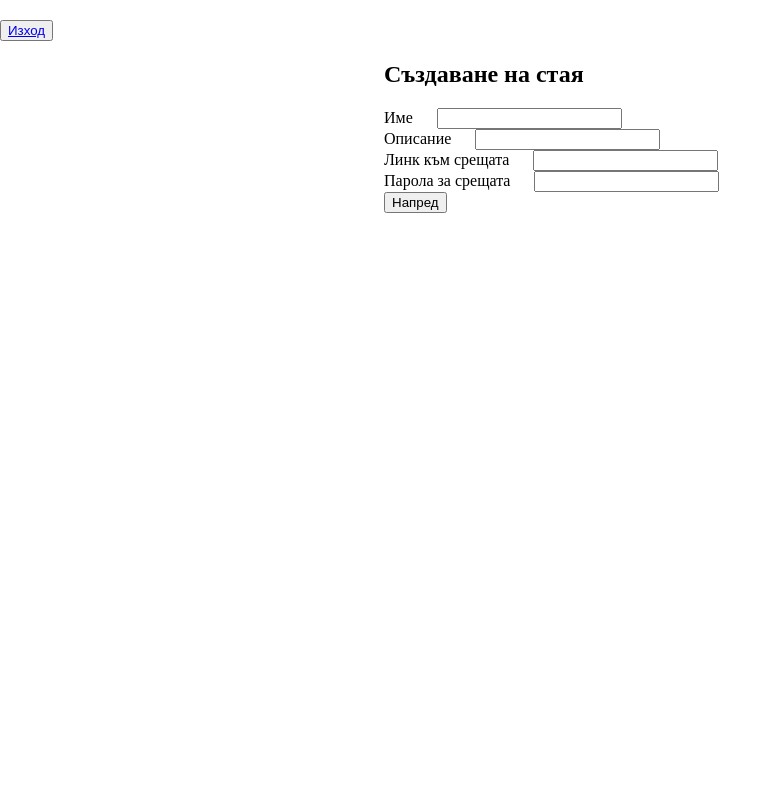
After one commit to MilenaHristova/WaitingRoom, a PHP site: page /create_room.html in a window 1280 px wide. The commit adds this page. Shown: the whole page, without its empty margins (0-782 px from the left). Run offline with PHP 8.4, Linux system fonts and the light colour scheme.

Commit message:
creating room

```diff
--- /dev/null
+++ b/create_room.html
@@ -0,0 +1,42 @@
+<html>
+<head>
+<meta charset="UTF-8"/>
+<title> Чакалня </title>
+    <link rel="stylesheet" href="queue.css">
+</head>
+
+<body>
+    <div class="container">
+        <div class="navbar">
+            <button><a href=#>Изход</a></button>
+        </div>
+
+        <div class="create-form">
+            <h2>Създаване на стая</h2>
+            <form action="create_room.php" method="post">
+                <div>
+                    <label for="title">Име</label>
+                    <input type="text" name="title" id="title">
+                </div>
+                <div>
+                    <label for="descr">Описание</label>
+                    <input type="text" name="descr" id="descr">
+                </div>
+                <div>
+                    <label for="url">Линк към срещата</label>
+                    <input type="text" name="url" id="url">
+                </div>
+                <div>
+                    <label for="password">Парола за срещата</label>
+                    <input type="text" name="password" id="password">
+                </div>
+                <input type="submit" value="Напред">
+            </form>
+        </div>
+    </div>
+
+
+
+</body>
+
+</html>
--- a/queue.css
+++ b/queue.css
@@ -182,3 +182,12 @@ body{
     border: 2px solid black;
     border-radius: 25px;
 }
+
+.create-form{
+    margin-left: 30%;
+    width: 40%;
+}
+
+.create-form form label{
+    margin-right: 20px;
+}
--- a/queue.php
+++ b/queue.php
@@ -10,8 +10,8 @@
         <div class="navbar">
             <button><a href=#>Изход</a></button>
         </div>
-        <?php if(5 == 5) : ?>
-          <div class="panel">Твой ред е! url: hhhhhhhh парола: хххх</div>
+        <?php if(isset($_REQUEST['room'])) : ?>
+          <div class="panel"><?php echo $_REQUEST['room'] ?></div>
         <?php endif; ?>
 
         <div class="left-panel">
```
Also changed, not shown: create_room.php (added, +51 -0 lines).
